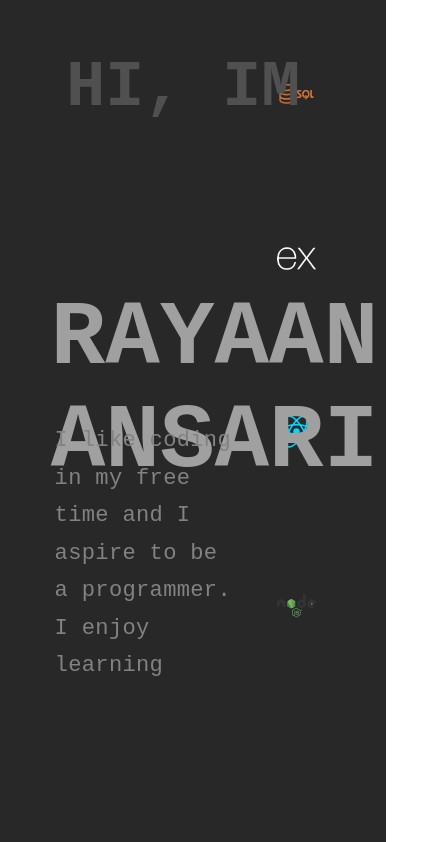
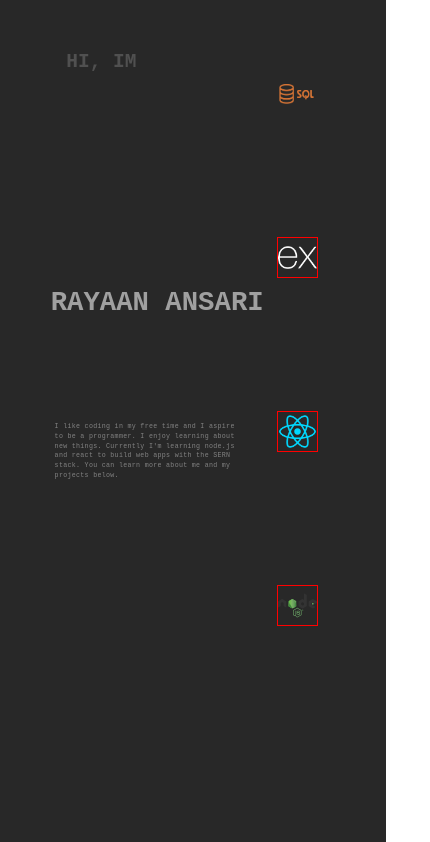
Before and after one commit to miinecrafter/MetaCSP, a React (Create React App) app in the folder portfolio/: page / in a window 390 px wide. Shown: the top 842 px of the page, 430 px wide, since content can reach past the window. Built offline with nearby package versions, Linux system fonts and the light colour scheme; grey boxes are pictures that could not be loaded; the HTML template or start-up script is replaced by a standard one.

Commit message:
made text fully responsive

```diff
--- a/portfolio/src/App.css
+++ b/portfolio/src/App.css
@@ -25,7 +25,7 @@
 
 .exp-title, .lim-title{
   font-weight: bold;
-  font-size: 1.5em;
+  font-size: 1.5vw;
 }
 
 .personal-desc-two{
@@ -37,8 +37,8 @@
   margin-top: 48vh;
   font-family: monospace;
   color: rgb(0, 0, 0);
-  font-size: 1.7em;
-  line-height: 1.7em;
+  font-size: 1.7vw;
+  line-height: 2.5vw;
   top: 0%;  /* Adjust as needed */
   left: 0%; /* Adjust as needed */
 }
--- a/portfolio/src/JavaGames/JavaGames.css
+++ b/portfolio/src/JavaGames/JavaGames.css
@@ -5,7 +5,7 @@
     margin-left: 5vw;
   }
   .ppex-link h1, .hexGame-link h1{
-    font-size: 7em;
+    font-size: 7vw;
     margin-bottom: 5vh;
   }
   a:link{
--- a/portfolio/src/intro/Intro.css
+++ b/portfolio/src/intro/Intro.css
@@ -4,7 +4,7 @@
     position: absolute;
     margin-left: 17vw;
     margin-top: 13vw;
-    font-size: 5em;
+    font-size: 5vw;
     font-family: monospace;
     color: rgb(80, 80, 80);
   }
@@ -12,11 +12,12 @@
     position: absolute;
     margin-left: 13vw;
     margin-top: 34vh;
-    font-size: 7em;
+    font-size: 7vw;
     font-family: monospace;
     color: rgb(160, 160, 160);
   }
   .logo-cont{
+    border: 1px solid red;
     width: 10vw;
     height: 10vw;
   }
@@ -29,8 +30,8 @@
     margin-top: 50vh;
     font-family: monospace;
     color: rgb(130, 130, 130);
-    font-size: 1.7em;
-    line-height: 1.7em;
+    font-size: 1.7vw;
+    line-height: 2.5vw;
   }
   .tech-stack{
     display: grid;
```
